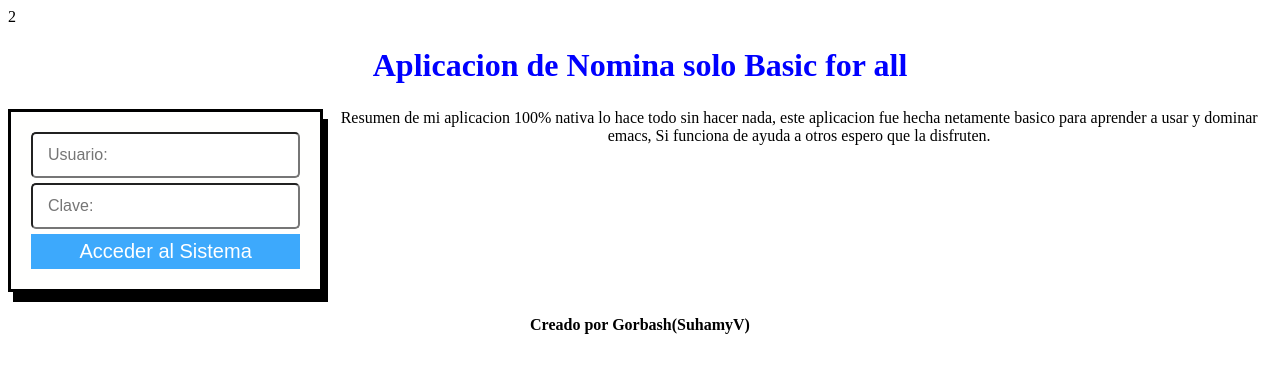
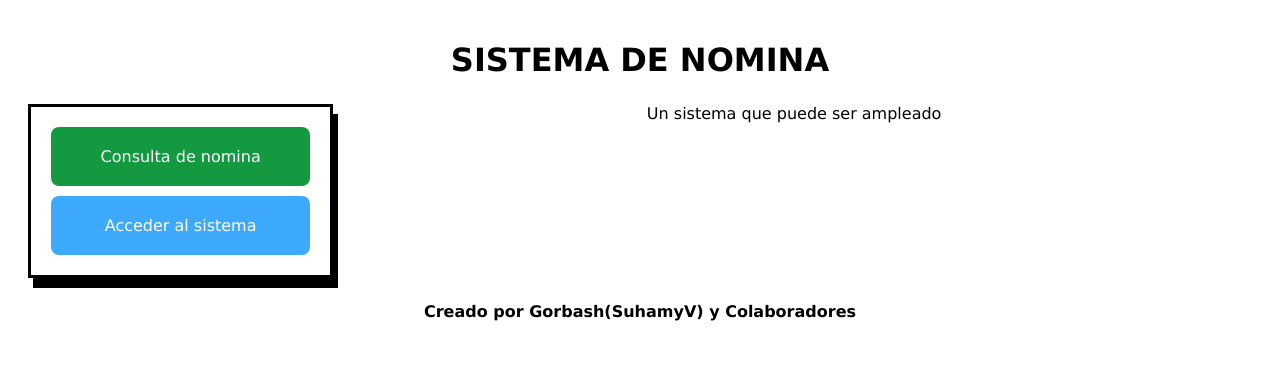
Before and after one commit to gorbash07/noapp, a PHP site: page / in a window 1280 px wide. Shown: the top 373 px of the page. Run offline with PHP 8.4, Linux system fonts and the light colour scheme.

Commit message:
Index-home actualizado pendiente por redirigir botones

```diff
--- a/index.php
+++ b/index.php
@@ -5,27 +5,26 @@
 	<meta name="viewport" contente="width=device-width, initial-scale=1.0">
 	<title>NOMINA APP</title>
 	<link rel="stylesheet" href="public/css/main.css">
-</head>2
+</head>
 <body>
   <div class="container">
     <div class="header">
-      	<h1>Aplicacion de Nomina solo Basic for all</h1>
+      	<h1>SISTEMA DE NOMINA</h1>
     </div>
 
     <div class="login">
       <form>
 	<div class="content-form">
-	  <input type="text" placeholder="Usuario:" class="input-login">
-	  <input type="text" placeholder="Clave:" class="input-login">
-	  <input type="submit" value="Acceder al Sistema" class="btn-form">
+      <a href="#" class="btn btn-consulta">Consulta de nomina</a>
+      <a href="#" class="btn btn-acceso">Acceder al sistema</a>
 	</div>
  </form>
     </div>
     <div class="content">
-      Resumen de mi aplicacion 100% nativa lo hace todo sin hacer nada, este aplicacion fue hecha netamente basico para aprender a usar y dominar emacs, Si funciona de ayuda a otros espero que la disfruten.
+      Un sistema que puede ser ampleado
     </div>
     <div class="footer">
-      <h4>Creado por Gorbash(SuhamyV)</h4>
+      <h4>Creado por Gorbash(SuhamyV) y Colaboradores</h4>
     </div>
   </div>
 
--- a/public/css/main.css
+++ b/public/css/main.css
@@ -1,52 +1,128 @@
-h1{
-    text-align:center;
-    color:blue;
+* {
+    font-family: Verdana, Geneva, Tahoma, sans-serif;
 }
-.container{
-    display:grid;
+
+h1 {
+    text-align: center;
+
+}
+
+.container {
+    display: grid;
     grid-template-areas:
-	"header header"
-	"login content"
-	"footer footer";
+        "header header"
+        "login content"
+        "footer footer";
     grid-template-columns: 1fr 3fr;
     gap: 3px;
+    margin: 20px;
 
 }
-.container .header{
-    grid-area:header;
-    text-align:center;
+
+.container .header {
+    grid-area: header;
+    text-align: center;
 }
-.container .login{
-    grid-area:login;
-    background-color:#fffffe;
-    border:solid;
+
+.container .login {
+    grid-area: login;
+    background-color: #fffffe;
+    border: solid;
     box-shadow: 5px 10px;
 }
-.container .login .input-login{
-    height:40px;
-    padding-left:15px;
-    margin-bottom:5px;
-    border-radius:5px;
-    font-size:16px;
+
+.container .login .input-login {
+    height: 40px;
+    padding-left: 15px;
+    margin-bottom: 5px;
+    border-radius: 5px;
+    font-size: 16px;
 }
-.container .login .btn-form{
+
+.container .login .btn-form {
     height: 35px;
-    widht: 100px;
-    font-size:20px;
-    background-color:#3da9fc;
-    border:none;
-    color:white;
+    width: 100px;
+    font-size: 20px;
+    background-color: #3da9fc;
+    border: none;
+    color: white;
 }
-.content-form{
-    display:flex;
-    flex-direction:column;
-    padding:20px;
+
+.content-form {
+    display: flex;
+    flex-direction: column;
+    padding: 20px;
 }
-.container .content{
-    grid-area:content;
-    text-align:center;
+
+.container .content {
+    grid-area: content;
+    text-align: center;
 }
-.container .footer{
-    grid-area:footer;
-    text-align:center;
+
+.container .footer {
+    grid-area: footer;
+    text-align: center;
 }
+
+.btn {
+    display: inline-block;
+    text-align: center;
+    text-decoration: none;
+    padding: 20px;
+}
+.btn-consulta {
+    background-color:#139940;
+    color: #fffffe;
+    margin-bottom: 10px;
+    border-radius: 8px;
+}
+.btn-consulta:hover{
+    background-color: #09471e;
+    transform: translateY(-4px);
+    box-shadow: 0 10px 20px rgba(0, 0, 0, 0.15);
+}
+.btn-acceso {
+    background-color: #3da9fc;
+    color: #fffffe;
+    border-radius: 8px;
+}
+
+.btn-acceso:hover {
+    background-color: #166099;
+    transform: translateY(-4px);
+    box-shadow: 0 10px 20px rgba(0, 0, 0, 0.15);
+}
+
+/*Estilos recomendados para animaciones para aplicar segun lo necesario no abusar de efectos */
+/*
+
+.icono-notificacion:hover {
+  transform: scale(1.15);
+  transition: transform 0.3s cubic-bezier(0.175, 0.885, 0.32, 1.275);
+ }
+
+  @keyframes entradaSuave {
+  from {
+    opacity: 0;
+    transform: translateY(20px);
+  }
+  to {
+    opacity: 1;
+    transform: translateY(0);
+  }
+}
+
+.elemento {
+  animation: entradaSuave 0.3s cubic-bezier(0.25, 1, 0.5, 1) forwards;
+}
+  .tarjeta {
+  transition: transform 0.2s ease-out, box-shadow 0.2s ease-out;
+  box-shadow: 0 4px 6px rgba(0, 0, 0, 0.1);
+}
+
+.tarjeta:hover {
+  transform: translateY(-4px);
+  box-shadow: 0 10px 20px rgba(0, 0, 0, 0.15);
+}
+
+*/
```
